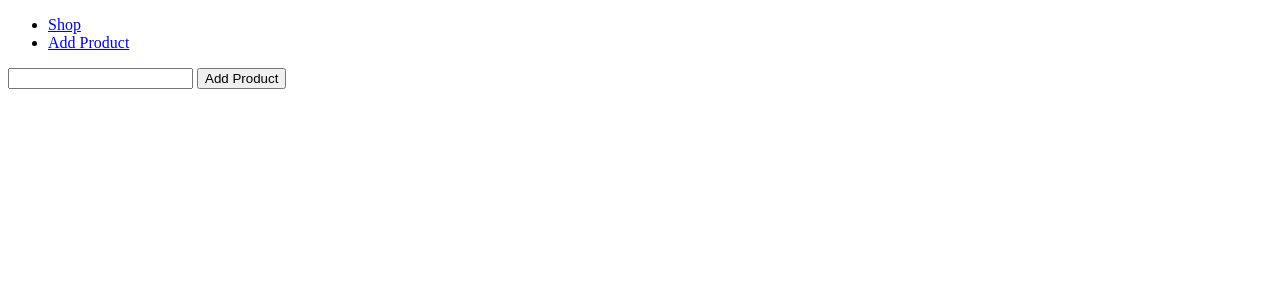
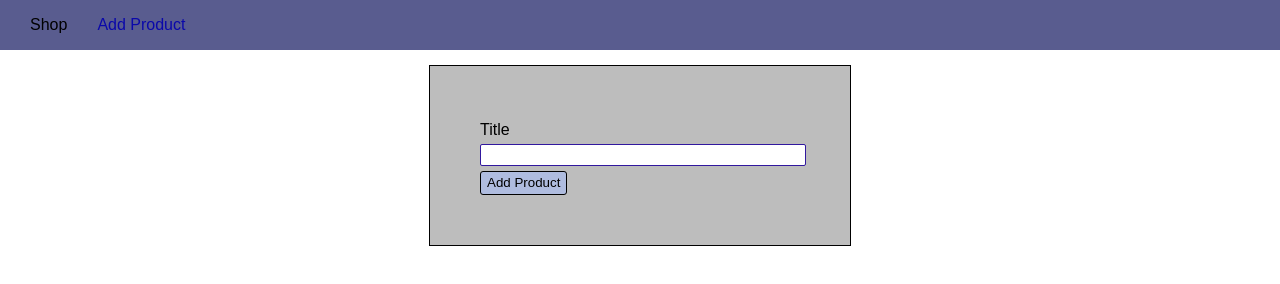
Before and after one commit to PhyoPyae94/nodejs_course, a website: page workingWithExpressJS/views/add-product.html in a window 1280 px wide. Drawn offline with Linux system fonts and the light colour scheme.

Commit message:
styling HTML

```diff
--- a/workingWithExpressJS/views/add-product.html
+++ b/workingWithExpressJS/views/add-product.html
@@ -5,20 +5,97 @@
     <meta name="viewport" content="width=device-width, initial-scale=1.0">
     <meta http-equiv="X-UA-Compatible" content="ie=edge">
     <title>Add product</title>
+    <style>
+            body {
+                padding: 0;
+                margin: 0;
+                font-family: sans-serif;
+            }
+            .mainHeader {
+                width: 100%;
+                height: 50px;
+                background: #595c8f;
+            }
+            .mainNavbar {
+                height: 100%;
+                display: flex;
+                align-items: center;
+            }
+            .list-group {
+                list-style: none;
+                padding: 0;
+                margin: 0;
+                display: flex;
+            }
+            .mainNavbar li a {
+                text-decoration: none;
+                color: #000000;
+                margin: 10px 0px 10px 30px;
+            }
+            .mainNavbar li a:hover,
+            .mainNavbar li a:active,
+            .mainNavbar li a.active {
+                color: #0a08aa;
+            }
+
+            main {
+                padding: 15px;
+            }
+
+            .form-control label,
+            .form-control input {
+                display: block;
+                margin: 5px 0px;
+                width: 100%;
+            }
+
+            .form-control input {
+                border: 1px solid #31189e;
+                font: inherit;
+                border-radius: 2px;
+            }
+
+            button {
+                border: 1px solid #000;
+                background: #afbcdf;
+                color: #000;
+                border-radius: 3px;
+                cursor: pointer;
+                line-height: 20px;
+            }
+
+            button:hover,
+            button:active {
+                background: #8978b4;
+                color: #bfbccc;
+            }
+
+            .product-form {
+                width: 20rem;
+                max-width: 90%;
+                margin: auto;
+                border: 1px solid #000;
+                background: rgb(189, 189, 189);
+                padding: 50px;
+            }
+        </style>
 </head>
 <body>
-    <header>
-        <nav>
-            <ul>
-                <li><a href="/">Shop</a></li>
-                <li><a href="/add-product">Add Product</a></li>
+    <header class="mainHeader">
+        <nav class="mainNavbar">
+            <ul class="list-group">
+                <li class="list-group-item"><a href="/">Shop</a></li>
+                <li class="list-group-item"><a class ="active" href="/admin/add-product">Add Product</a></li>
             </ul>
         </nav>
     </header>
     <main>
-        <form action="/add-product" method="POST">
-            <input type="text" name="title">
-            <button type="submit">Add Product</button>
+        <form class="product-form" action="/admin/add-product" method="POST">
+            <div class="form-control">
+                <label for="title">Title</label>
+                <input type="text" name="title" id="title">
+                <button type="submit">Add Product</button>
+            </div>
         </form>
     </main>
 </body>
```
Also changed, not shown: workingWithExpressJS/views/404.html (+45 -0 lines), workingWithExpressJS/views/shop.html (+42 -5 lines).
